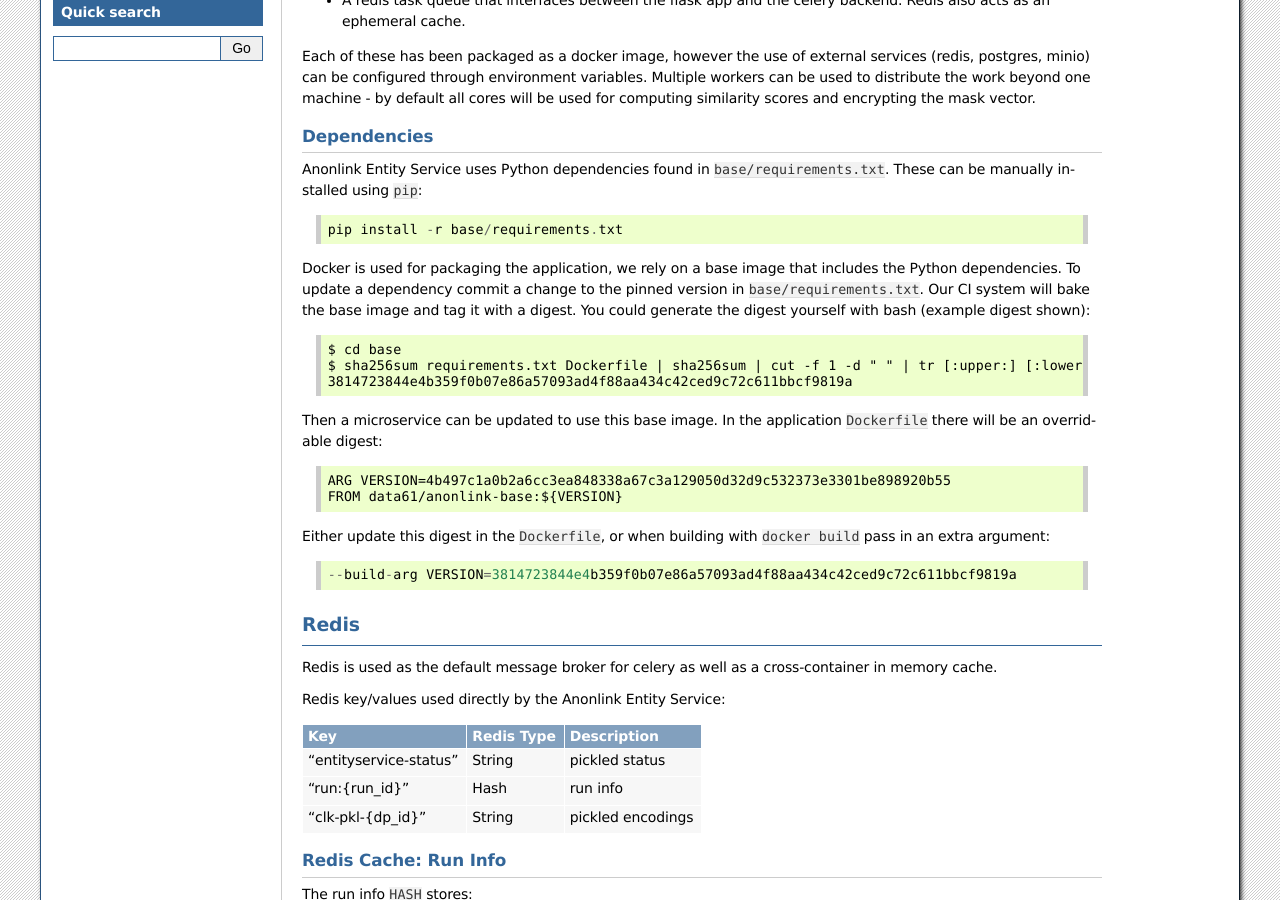
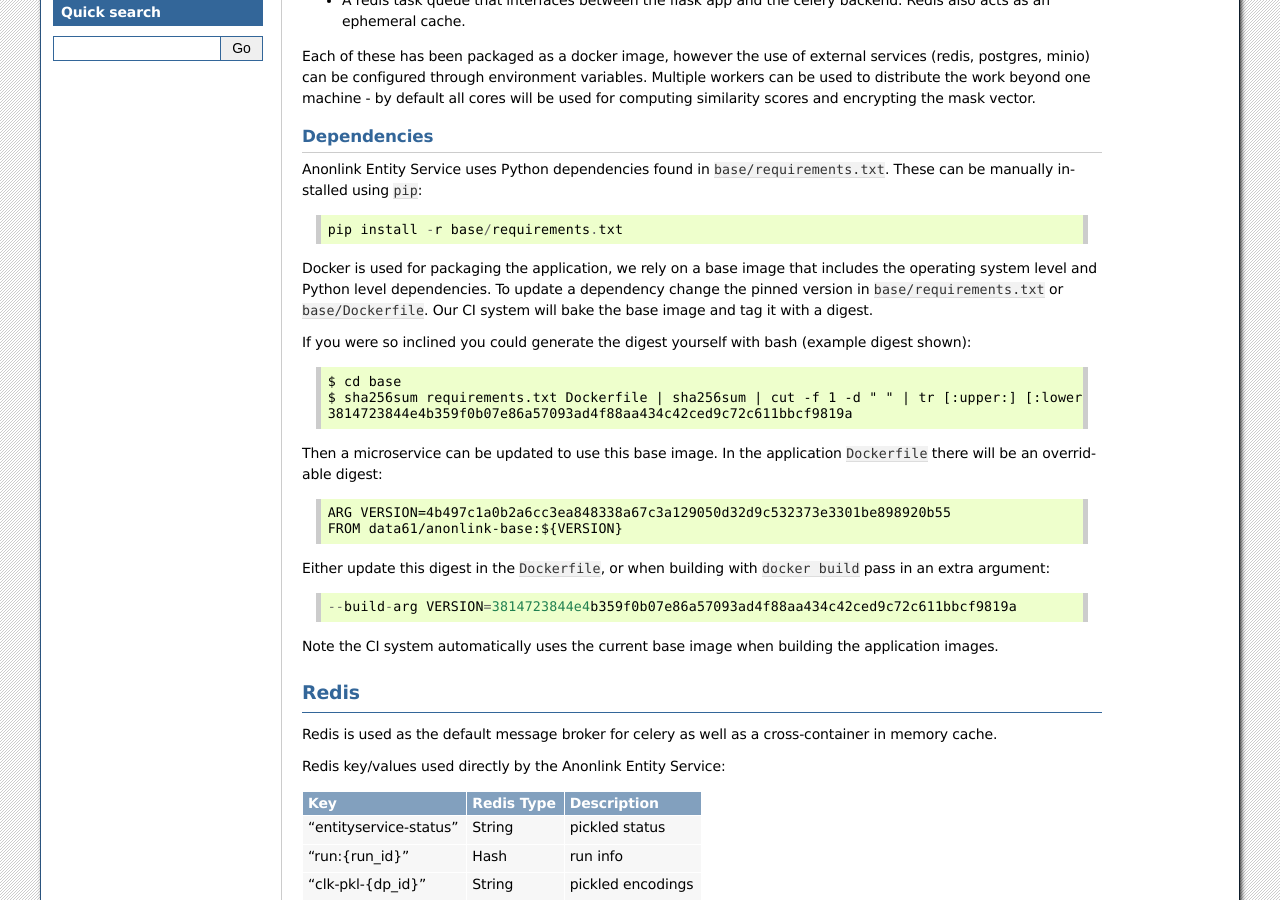
Before and after one commit to data61/anonlink-entity-service, a Sphinx documentation site: the page built from docs/development.rst, in a window 1280 px wide and 900 px high, scrolled down 454 px. Built offline with Sphinx 7.4.7, drawn with Linux system fonts in a browser that asks for light colours; formulas are drawn with MathJax 3.

```diff
--- a/azure-pipelines.yml
+++ b/azure-pipelines.yml
@@ -88,7 +88,6 @@ stages:
       dependsOn: HashBaseDependencies
       imageName: data61/anonlink-app
       dockerBuildVersion: "$[dependencies.HashBaseDependencies.outputs['SetDockerBaseTag.DOCKER_BASE_TAG']]"
-
 
 - stage: stage_docker_nginx_image_build
   displayName: Nginx Docker build
--- a/docs/development.rst
+++ b/docs/development.rst
@@ -47,10 +47,11 @@ manually installed using ``pip``::
     pip install -r base/requirements.txt
 
 
-Docker is used for packaging the application, we rely on a base image that includes the Python
-dependencies. To update a dependency commit a change to the pinned version in ``base/requirements.txt``.
-Our CI system will bake the base image and tag it with a digest. You could generate the digest yourself
-with bash (example digest shown)::
+Docker is used for packaging the application, we rely on a base image that includes the operating system
+level and Python level dependencies. To update a dependency change the pinned version in ``base/requirements.txt``
+or ``base/Dockerfile``. Our CI system will bake the base image and tag it with a digest.
+
+If you were so inclined you could generate the digest yourself with bash (example digest shown)::
 
     $ cd base
     $ sha256sum requirements.txt Dockerfile | sha256sum | cut -f 1 -d " " | tr [:upper:] [:lower:]
@@ -69,6 +70,7 @@ argument::
     --build-arg VERSION=3814723844e4b359f0b07e86a57093ad4f88aa434c42ced9c72c611bbcf9819a
 
 
+Note the CI system automatically uses the current base image when building the application images.
 
 Redis
 -----
```
Also changed, not shown: docs/devops.rst (+5 -4 lines), 1 other file.
